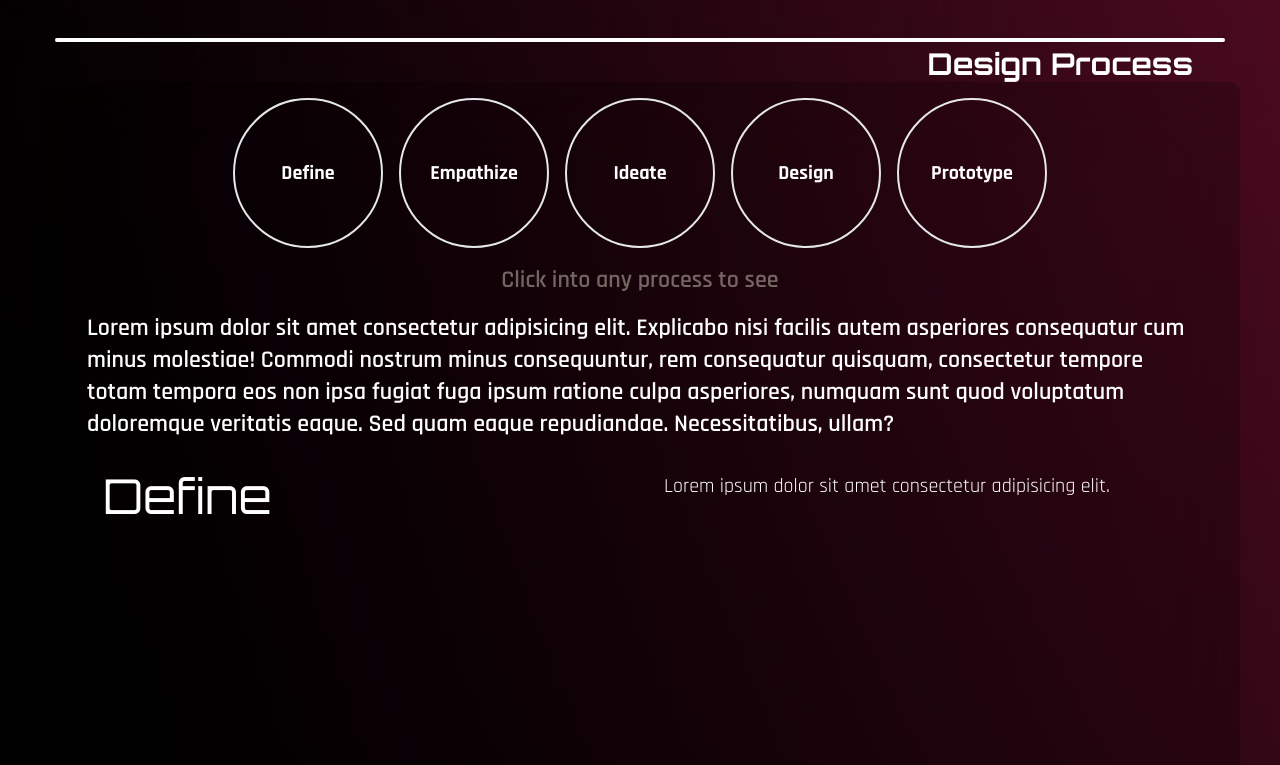
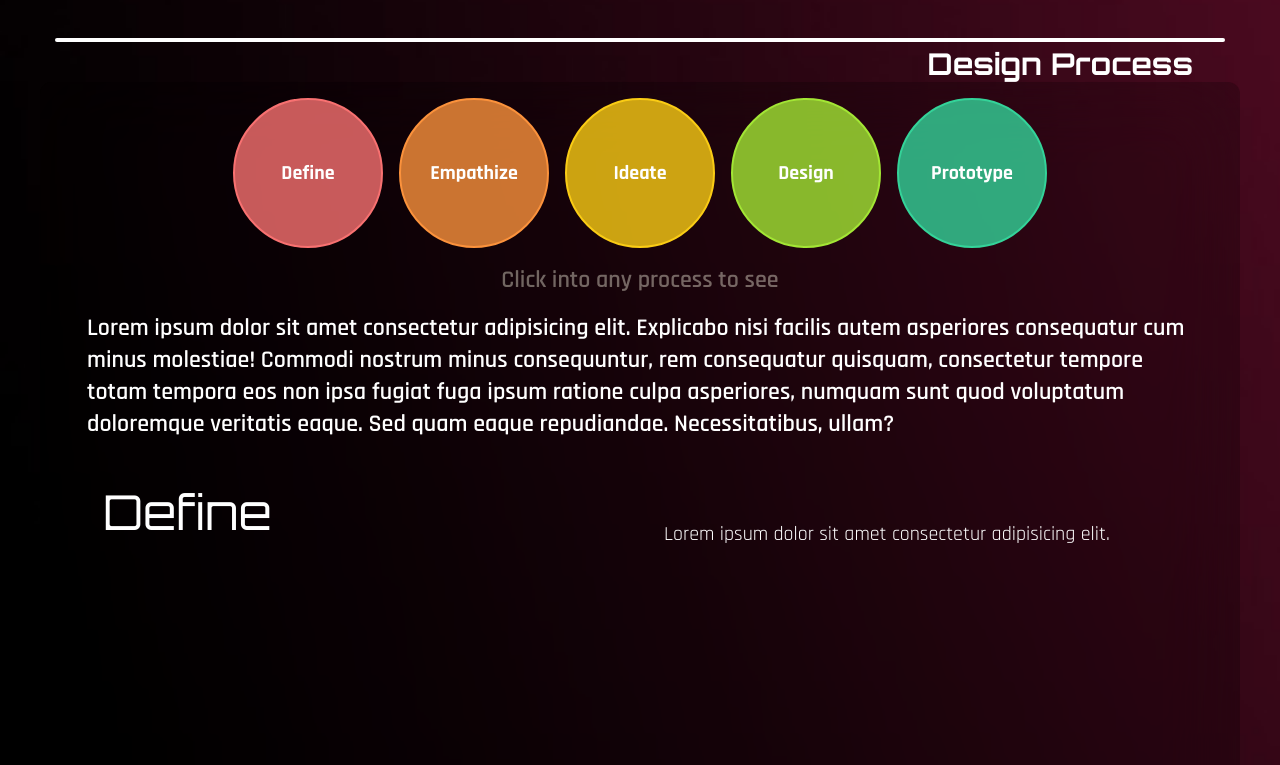
Before and after one commit to German44/Portfolio-React, a React (Vite) app: page /CaseStudy in a window 1280 px wide. Shown: the part 6415-7180 px from the top of the page. Built offline with nearby package versions, Linux system fonts and the light colour scheme; a web font is replaced by a local one.

Commit message:
SphereColors fix

```diff
--- a/src/components/designProcess/DesignProcess.jsx
+++ b/src/components/designProcess/DesignProcess.jsx
@@ -3,8 +3,7 @@ import Process from "./Process";
 import Sphere from "./Sphere";
 import sphereData from "../../data/sphereData.json";
 import processData from "../../data/processData.json";
-
-
+import SphereColors from "./SphereColors";
 
 const DesignProcess = () => {
   return (
@@ -16,7 +15,7 @@ const DesignProcess = () => {
         <DividerTag tag="Design Process" />
         <div className="container mx-auto min-h-[82vh] bg-black/20 backdrop-blur-2xl rounded-xl flex items-center">
           <div className="w-full min-h-[82vh] flex flex-col justify-start items-start ">
-            <div className="mt-4 px-8 w-full h-[80px] sm:h-[150px] flex justify-center items-center gap-1 sm:gap-4 ">
+            {/*  <div className="mt-4 px-8 w-full h-[80px] sm:h-[150px] flex justify-center items-center gap-1 sm:gap-4 ">
               {sphereData.map((sphere) => (
                 <Sphere
                   key={sphere.id}
@@ -25,7 +24,8 @@ const DesignProcess = () => {
                   hover={sphere.hover}
                 />
               ))}
-            </div>
+            </div> */}
+            <SphereColors />
             <div className="w-full flex justify-center items-center">
               <h3 className="sm:text-2xl text-lg font-semibold text-yellow-50/40 px-8 mt-4 ">
                 Click into any process to see
--- a/src/components/designProcess/Process.jsx
+++ b/src/components/designProcess/Process.jsx
@@ -1,11 +1,11 @@
 const Process = ({ title, content, image }) => {
   return (
-    <div className="w-full h-full px-8 mt-4 flex flex-col sm:grid sm:grid-cols-4 sm:grid-rows-6 gap-4 ">
+    <div className="w-full h-full px-8 mt-4 flex flex-col sm:grid sm:grid-cols-4 sm:grid-rows-6 gap-4 mt-8">
       <div className="sm:col-span-2 ">
         <h2 className="text-white font-primary text-xl sm:text-5xl m-4" id={title}>{title}</h2>
       </div>
-      <div className=" sm:col-span-2 sm:row-span-2 sm:col-start-3 ">
-        <p className="text-white  text-lg sm:text-xl text-justify m-4">{content}</p>
+      <div className=" sm:col-span-2 sm:row-span-2 sm:col-start-3  ">
+        <p className="text-white  text-lg sm:text-xl text-justify m-4 mt-12">{content}</p>
       </div>
       <div className="sm:col-span-4 sm:row-span-4 sm:row-start-3 ">
         <img className="w-full h-full object-cover rounded-xl" src={image} alt={title} />
--- /dev/null
+++ b/src/components/designProcess/SphereColors.jsx
@@ -0,0 +1,50 @@
+import { Link as LinkScroll } from "react-scroll/modules";
+
+const SphereColors = () => {
+  return (
+    <div className="mt-4 px-8 w-full h-[80px] sm:h-[150px] flex justify-center items-center gap-1 sm:gap-4 ">
+      <LinkScroll
+        to="Define"
+        smooth={true}
+        spy={true}
+        className="font-bold text-[10px] sm:text-xl cursor-pointer sm:w-[150px] sm:h-[150px] w-[50px] h-[50px] flex items-center justify-center border-solid border-2 border-red-400  bg-red-400/80 hover:bg-red-400 rounded-full"
+      >
+        Define
+      </LinkScroll>
+      <LinkScroll
+        to="Empathize"
+        smooth={true}
+        spy={true}
+        className="font-bold text-[10px] sm:text-xl cursor-pointer sm:w-[150px] sm:h-[150px] w-[50px] h-[50px] flex items-center justify-center border-solid border-2 border-orange-400  bg-orange-400/80 hover:bg-orange-400 rounded-full"
+      >
+        Empathize
+      </LinkScroll>
+      <LinkScroll
+        to="Ideate"
+        smooth={true}
+        spy={true}
+        className="font-bold text-[10px] sm:text-xl cursor-pointer sm:w-[150px] sm:h-[150px] w-[50px] h-[50px] flex items-center justify-center border-solid border-2 border-yellow-400  bg-yellow-400/80 hover:bg-yellow-400 rounded-full"
+      >
+        Ideate
+      </LinkScroll>
+      <LinkScroll
+        to="Design"
+        smooth={true}
+        spy={true}
+        className="font-bold text-[10px] sm:text-xl cursor-pointer sm:w-[150px] sm:h-[150px] w-[50px] h-[50px] flex items-center justify-center border-solid border-2 border-lime-400  bg-lime-400/80 hover:bg-lime-400 rounded-full"
+      >
+        Design
+      </LinkScroll>
+      <LinkScroll
+        to="Prototype"
+        smooth={true}
+        spy={true}
+        className="font-bold text-[10px] sm:text-xl cursor-pointer sm:w-[150px] sm:h-[150px] w-[50px] h-[50px] flex items-center justify-center border-solid border-2 border-emerald-400  bg-emerald-400/80 hover:bg-emerald-400 rounded-full"
+      >
+        Prototype
+      </LinkScroll>
+    </div>
+  );
+};
+
+export default SphereColors;
```
